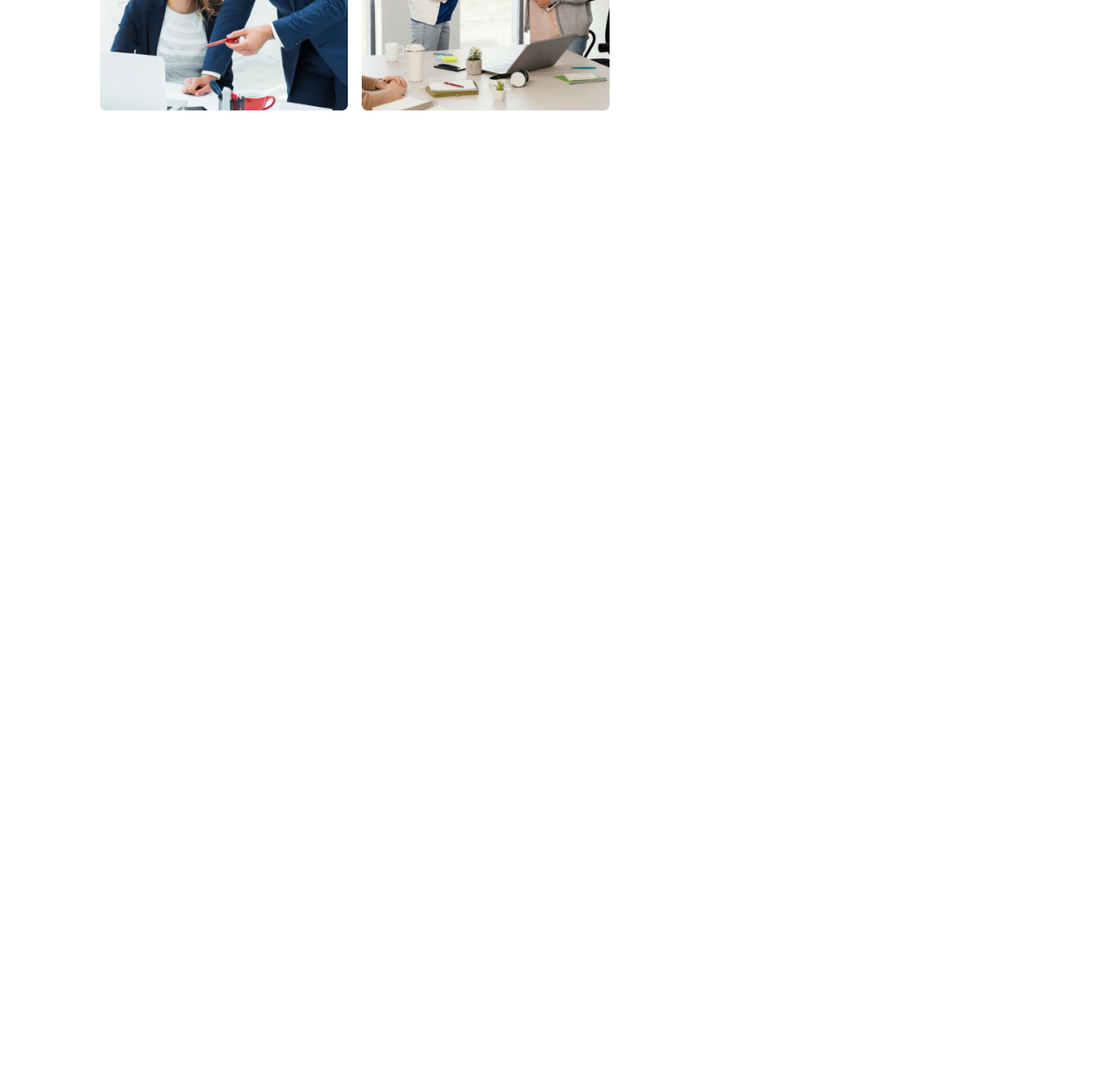
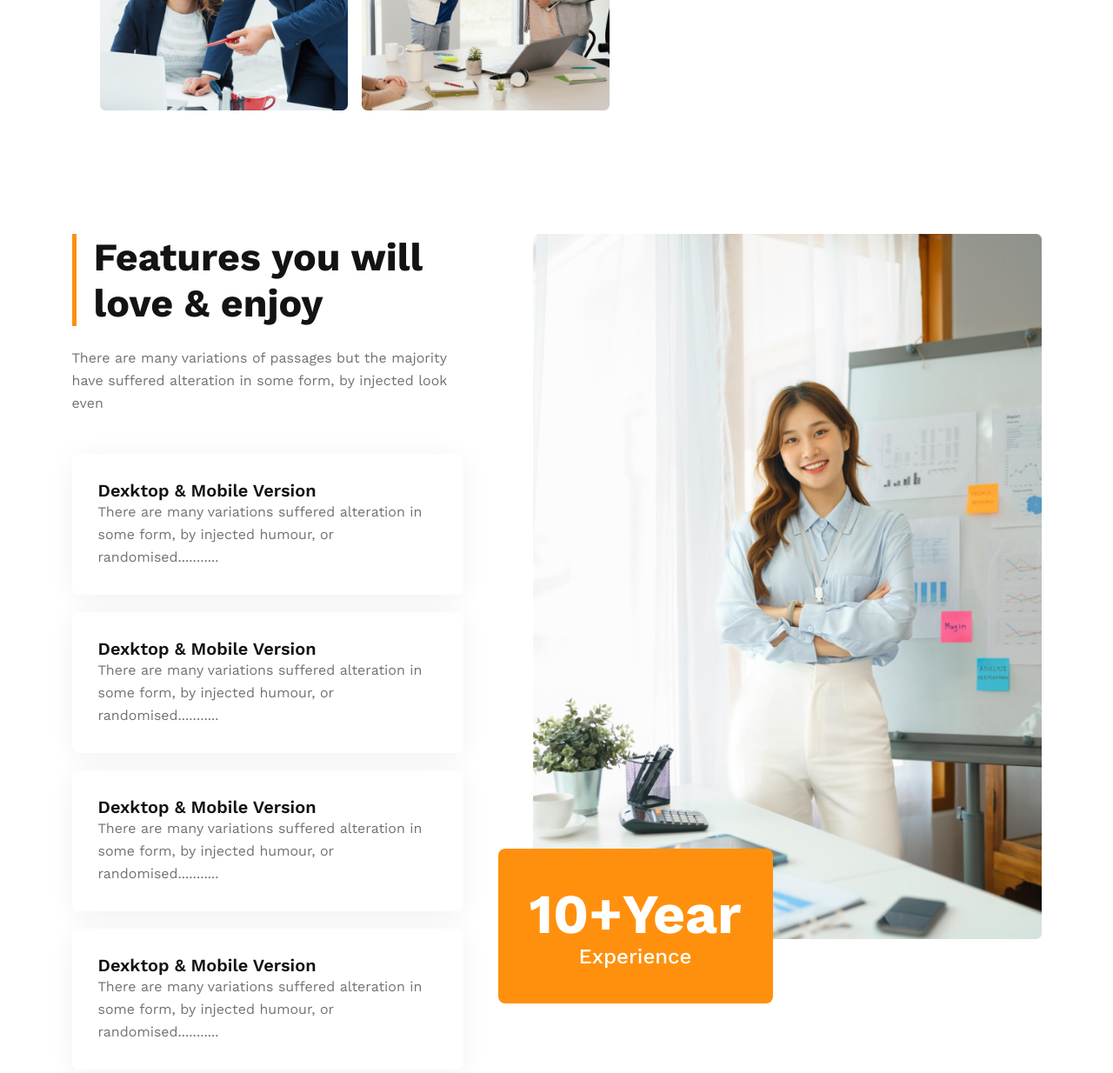
Before and after one commit to Hossain-Md-Shahriar/g3-architects, a plain HTML site: page index.html in a window 1280 px wide. Shown: the part 1509-2743 px from the top of the page at 87% size. Before the commit the page ends 1778 px from the top, so only its background shows below. Drawn offline with nearby package versions, Linux system fonts and the light colour scheme.

Commit message:
feature section added

```diff
--- a/index.html
+++ b/index.html
@@ -46,6 +46,37 @@
                 <button class="btn">Explore Now</button>
             </div>
         </section>
+
+        <section class="feature">
+            <div class="feature-content">
+                <h2 class="feature-title">Features you will <br> love & enjoy</h2>
+                <p class="section-description">There are many variations of passages but the majority have suffered alteration in some form, by injected look even</p>
+
+                <div class="feature-card">
+                    <h3 class="feature-card-title">Dexktop & Mobile Version</h3>
+                    <p class="section-description">There are many variations suffered alteration in some form, by injected humour, or randomised...........</p>
+                </div>
+                <div class="feature-card">
+                    <h3 class="feature-card-title">Dexktop & Mobile Version</h3>
+                    <p class="section-description">There are many variations suffered alteration in some form, by injected humour, or randomised...........</p>
+                </div>
+                <div class="feature-card">
+                    <h3 class="feature-card-title">Dexktop & Mobile Version</h3>
+                    <p class="section-description">There are many variations suffered alteration in some form, by injected humour, or randomised...........</p>
+                </div>
+                <div class="feature-card">
+                    <h3 class="feature-card-title">Dexktop & Mobile Version</h3>
+                    <p class="section-description">There are many variations suffered alteration in some form, by injected humour, or randomised...........</p>
+                </div>
+            </div>
+            <div class="feature-image">
+                <img src="images/architect.png" alt="">
+                <div class="feature-badge">
+                    <h2>10+Year</h2>
+                    <h3>Experience</h3>
+                </div>
+            </div>
+        </section>
     </main>
 </body>
 
--- a/styles/architect.css
+++ b/styles/architect.css
@@ -94,7 +94,6 @@ nav {
     width: 100%;
 }
 
-
 /* ========== Team section ========== */
 main {
     max-width: 1115px;
@@ -135,6 +134,76 @@ main {
     color: var(--orange);
 }
 
+/* ========== Feature section ========== */
+.feature {
+    display: flex;
+    gap: 80px;
+    margin-block: 110px;
+}
+
+.feature-title {
+    font-size: 2.8rem;
+    font-weight: 700;
+    color: var(--dark-1);
+    margin-bottom: 1.5rem;
+    padding-left: 20px;
+    border-left: 5px solid #FF900E;
+}
+
+.feature-content {
+    max-width: 450px;
+}
+
+.feature-content > .section-description {
+    margin-bottom: 2.8rem;
+}
+
+.feature-card {
+    border-radius: 8px;
+    box-shadow: 0px 4px 30px 0px rgba(0, 0, 0, 0.06);
+    padding: 30px;
+    margin-block: 1.25rem;
+}
+
+.feature-card-title {
+    font-size: 1.25rem;
+    font-weight: 600;
+    color: var(--dark-1);
+}
+
+.feature-image {
+    position: relative;
+}
+
+.feature-image img {
+    width: 100%;
+}
+
+.feature-badge {
+    padding: 40px 35px;
+    background-color: var(--orange);
+    border-radius: 8px;
+    text-align: center;
+    position: absolute;
+    bottom: 6rem;
+    left: -2.5rem;
+    width: 316px;
+}
+
+.feature-badge h2 {
+    font-size: 4rem;
+    font-weight: 700;
+    line-height: 70px;
+    color: white;
+}
+
+.feature-badge h3 {
+    font-size: 1.5rem;
+    font-weight: 500;
+    color: white;
+}
+
+
 
 /* ========== Media Query ========== */
 
@@ -146,6 +215,19 @@ main {
 
     .team-image img {
         width: 245px;
+    }
+
+    .feature {
+        padding: 32px;
+    }
+    .feature-image {
+        display: flex;
+        flex-direction: column;
+        align-items: center;
+        gap: 30px;
+    }
+    .feature-badge {
+        position: static;
     }
 }
 
@@ -161,11 +243,28 @@ main {
         row-gap: 20px;
     }
 
-    .team {
+    .team,
+    .feature {
         flex-direction: column;
     }
     .team-info {
         text-align: center;
+    }
+
+    .feature {
+        padding-inline: 80px;
+    }
+    .feature-content {
+        max-width: 650px;
+    }
+    .feature-image img {
+        width: 90%;
+    }
+    .feature-badge {
+        position: absolute;
+        bottom: 0;
+        left: 0;
+        width: 100%;
     }
 }
 
@@ -186,4 +285,11 @@ main {
     .team-image img {
         width: 285px;
     }
+
+    .feature {
+        padding-inline: 2rem;
+    }
+    .feature-image img {
+        width: 100%;
+    }
 }
```
